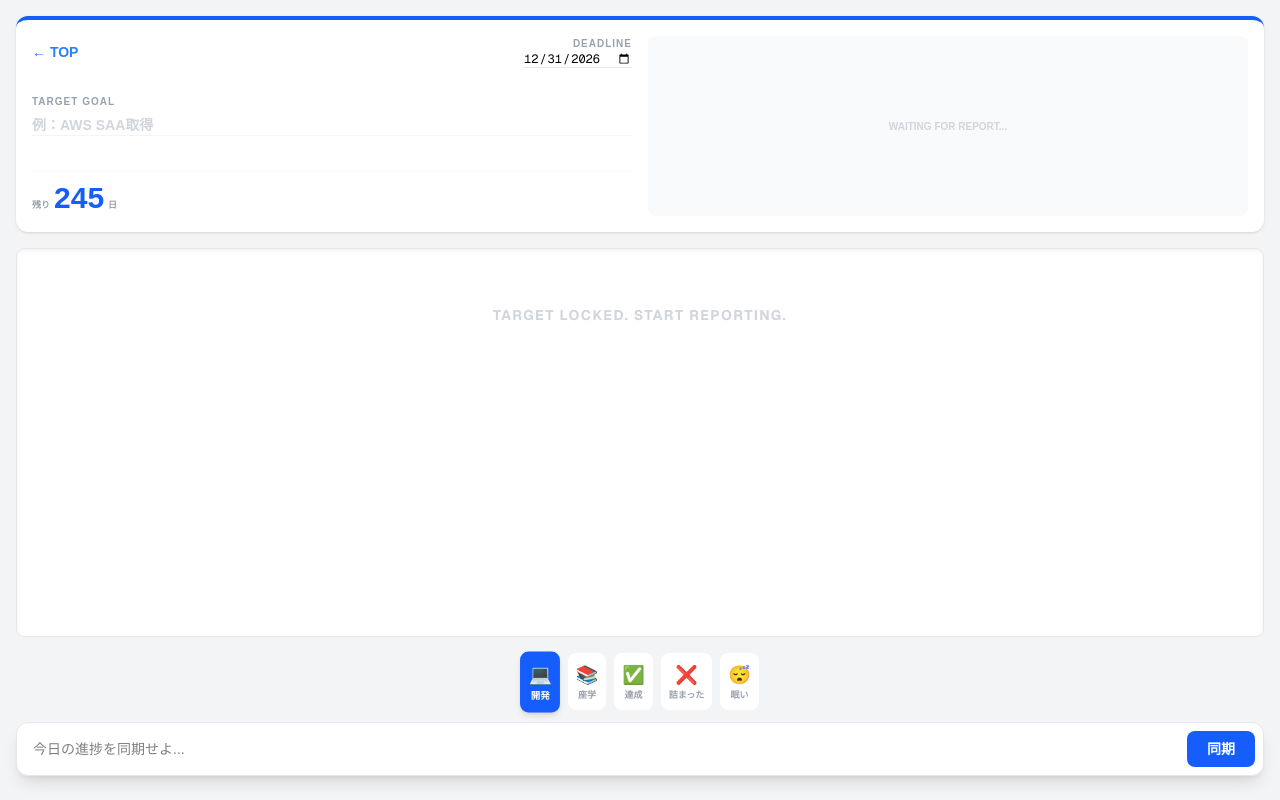
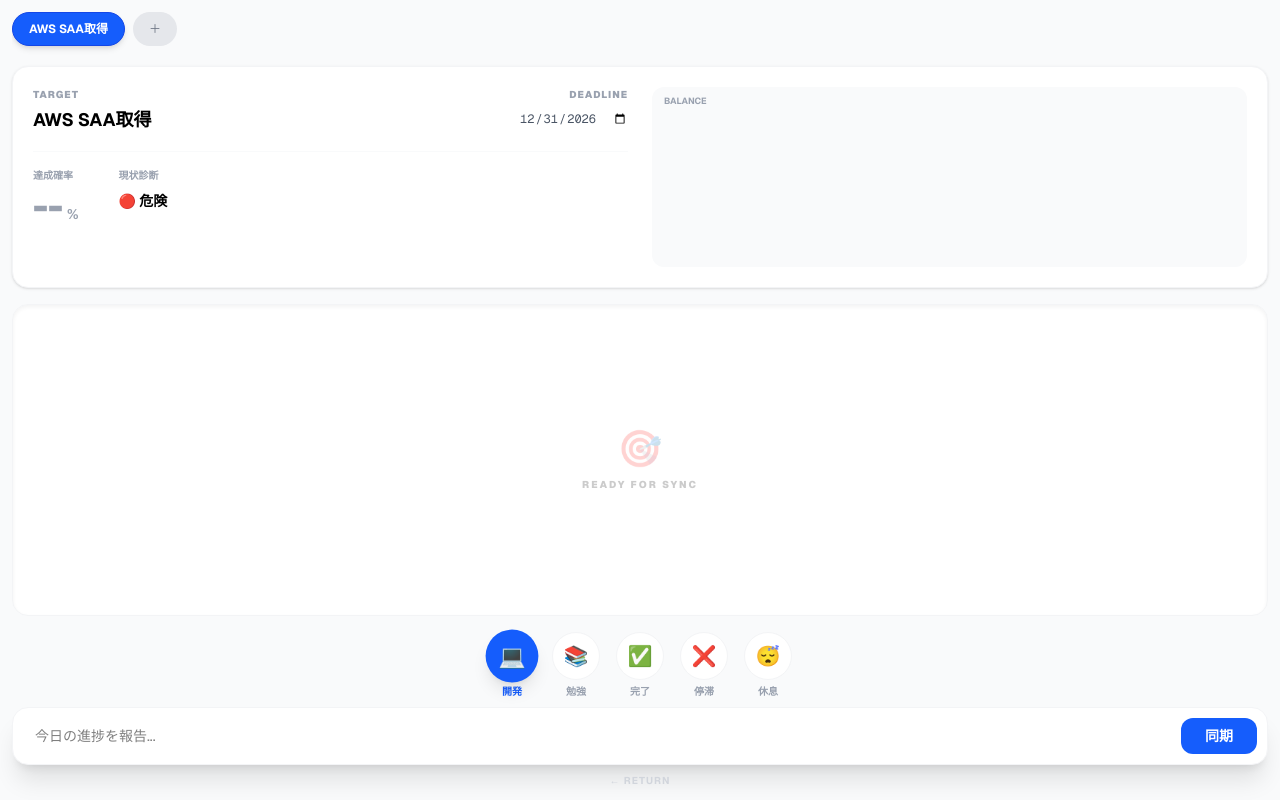
Before and after one commit to ryu39jp-dev/future-self-feedback, a Next.js app: page /chat in a window 1280 px wide. Built offline with nearby package versions, Linux system fonts and the light colour scheme.

Commit message:
目標切り替え機能の追加とバグ修正

```diff
--- a/src/app/chat/page.tsx
+++ b/src/app/chat/page.tsx
@@ -3,82 +3,90 @@
 import { useState, useEffect } from "react";
 import Link from "next/link";
 import ReactMarkdown from 'react-markdown';
-//  LineChart, Line などを追加
 import { Radar, RadarChart, PolarGrid, PolarAngleAxis, ResponsiveContainer, LineChart, Line, XAxis, YAxis, CartesianGrid, Tooltip } from 'recharts';
 
-// 型定義の追加
-type HistoryPoint = {
-  date: string;
-  probability: number;
+// --- 型定義 ---
+type HistoryPoint = { date: string; probability: number };
+type Message = { text: string; tag: string; sender: string };
+type Goal = {
+  id: string;
+  title: string;
+  deadline: string;
+  fixedSubjects: string[];
+  history: HistoryPoint[];
+  messages: Message[];
+  chartData: any[] | null;
+  probability: number | null;
 };
 
 export default function ChatPage() {
+  const [goals, setGoals] = useState<Goal[]>([]);
+  const [activeGoalId, setActiveGoalId] = useState<string | null>(null);
   const [inputText, setInputText] = useState("");
-  const [messages, setMessages] = useState<{ text: string; tag: string; sender: string }[]>([]);
   const [selectedTag, setSelectedTag] = useState("💻");
   const [isTyping, setIsTyping] = useState(false);
 
-  const [targetDateStr, setTargetDateStr] = useState("");
-  const [targetGoal, setTargetGoal] = useState("");
-  const [daysLeft, setDaysLeft] = useState<number | null>(null);
-
-  const [chartData, setChartData] = useState<any[] | null>(null);
-  const [probability, setProbability] = useState<number | null>(null);
-
-  const [fixedSubjects, setFixedSubjects] = useState<string[]>([]);
-
-  const [historyData, setHistoryData] = useState<HistoryPoint[]>([]);
-
   useEffect(() => {
-    const savedDate = localStorage.getItem("myTargetDate");
-    const savedGoal = localStorage.getItem("myTargetGoal");
-    const savedSubjects = localStorage.getItem("myFixedSubjects");
-    //  履歴の復元
-    const savedHistory = localStorage.getItem("myProgressHistory");
-
-    if (savedDate) setTargetDateStr(savedDate);
-    if (savedGoal) setTargetGoal(savedGoal);
-    if (savedSubjects) setFixedSubjects(JSON.parse(savedSubjects));
-    if (savedHistory) setHistoryData(JSON.parse(savedHistory));
-
-    if (!savedDate) setTargetDateStr("2026-12-31");
+    const savedGoals = localStorage.getItem("multi_goal_data");
+    if (savedGoals) {
+      const parsed = JSON.parse(savedGoals);
+      setGoals(parsed);
+      if (parsed.length > 0) setActiveGoalId(parsed[0].id);
+    } else {
+      const initialGoal: Goal = {
+        id: "default",
+        title: localStorage.getItem("myTargetGoal") || "AWS SAA取得",
+        deadline: localStorage.getItem("myTargetDate") || "2026-12-31",
+        fixedSubjects: JSON.parse(localStorage.getItem("myFixedSubjects") || "[]"),
+        history: JSON.parse(localStorage.getItem("myProgressHistory") || "[]"),
+        messages: [],
+        chartData: null,
+        probability: null,
+      };
+      setGoals([initialGoal]);
+      setActiveGoalId(initialGoal.id);
+    }
   }, []);
 
   useEffect(() => {
-    if (!targetDateStr) return;
-    localStorage.setItem("myTargetDate", targetDateStr);
-    localStorage.setItem("myTargetGoal", targetGoal);
+    if (goals.length > 0) localStorage.setItem("multi_goal_data", JSON.stringify(goals));
+  }, [goals]);
 
-    const calculateDays = () => {
-      const today = new Date();
-      today.setHours(0, 0, 0, 0);
-      const target = new Date(targetDateStr);
-      const diffTime = target.getTime() - today.getTime();
-      const diffDays = Math.ceil(diffTime / (1000 * 60 * 60 * 24));
-      setDaysLeft(diffDays);
+  const activeGoal = goals.find(g => g.id === activeGoalId) || null;
+
+  const updateActiveGoal = (updates: Partial<Goal>) => {
+    setGoals(prev => prev.map(g => g.id === activeGoalId ? { ...g, ...updates } : g));
+  };
+
+  const addNewGoal = () => {
+    const newGoal: Goal = {
+      id: Date.now().toString(),
+      title: "新規目標",
+      deadline: "2026-12-31",
+      fixedSubjects: [],
+      history: [],
+      messages: [],
+      chartData: null,
+      probability: null,
     };
-    calculateDays();
-  }, [targetDateStr, targetGoal]);
-
-  const tags = [
-    { icon: "💻", label: "開発" },
-    { icon: "📚", label: "座学" },
-    { icon: "✅", label: "達成" },
-    { icon: "❌", label: "詰まった" },
-    { icon: "😴", label: "眠い" },
-  ];
+    setGoals([...goals, newGoal]);
+    setActiveGoalId(newGoal.id);
+  };
 
   const handleSend = async () => {
-    if (!inputText) return;
-
+    if (!inputText || !activeGoal) return;
     const userMsg = { text: inputText, tag: selectedTag, sender: "me" };
-    const newMessages = [...messages, userMsg];
-    setMessages(newMessages);
+    const newMessages = [...activeGoal.messages, userMsg];
+    updateActiveGoal({ messages: newMessages });
     setInputText("");
     setIsTyping(true);
 
     try {
       const endpoint = "https://sdgfilub3j.execute-api.ap-southeast-2.amazonaws.com/default/future-self-feedback";
+      const today = new Date();
+      today.setHours(0, 0, 0, 0);
+      const diffTime = new Date(activeGoal.deadline).getTime() - today.getTime();
+      const daysLeft = Math.ceil(diffTime / (1000 * 60 * 60 * 24));
 
       const response = await fetch(endpoint, {
         method: "POST",
@@ -87,244 +95,216 @@
           text: inputText,
           tag: selectedTag,
           days_left: daysLeft,
-          target_goal: targetGoal,
-          fixed_subjects: fixedSubjects
+          target_goal: activeGoal.title,
+          fixed_subjects: activeGoal.fixedSubjects
         }),
       });
 
-      if (!response.ok) throw new Error("通信エラー");
-
       const data = await response.json();
       let aiResponseText = data.response;
+      const graphMatch = aiResponseText.match(/<GRAPH_DATA>([\s\S]*?)<\/GRAPH_DATA>/);
 
-      const graphMatch = aiResponseText.match(/<GRAPH_DATA>([\s\S]*?)<\/GRAPH_DATA>/);
+      let nextChartData = activeGoal.chartData;
+      let nextProb = activeGoal.probability;
+      let nextSubjects = activeGoal.fixedSubjects;
+      let nextHistory = [...activeGoal.history];
+
       if (graphMatch) {
-        try {
-          const parsedData = JSON.parse(graphMatch[1]);
-          setChartData(parsedData.nodes);
-          setProbability(parsedData.probability);
+        const parsedData = JSON.parse(graphMatch[1]);
+        nextChartData = parsedData.nodes;
+        nextProb = parsedData.probability;
+        if (nextSubjects.length === 0) nextSubjects = parsedData.nodes.map((n: any) => n.subject);
 
-          if (fixedSubjects.length === 0) {
-            const subjects = parsedData.nodes.map((n: any) => n.subject);
-            setFixedSubjects(subjects);
-            localStorage.setItem("myFixedSubjects", JSON.stringify(subjects));
-          }
-
-          //  履歴の上書き保存ロジック
-          const newProb = parsedData.probability;
-          const todayLabel = new Date().toLocaleDateString('ja-JP');
-
-          setHistoryData((prev) => {
-            const existingIndex = prev.findIndex((item) => item.date === todayLabel);
-            let updated;
-            if (existingIndex !== -1) {
-              updated = [...prev];
-              updated[existingIndex] = { ...updated[existingIndex], probability: newProb };
-            } else {
-              updated = [...prev, { date: todayLabel, probability: newProb }];
-            }
-            localStorage.setItem("myProgressHistory", JSON.stringify(updated));
-            return updated;
-          });
-
-          aiResponseText = aiResponseText.replace(/<GRAPH_DATA>[\s\S]*?<\/GRAPH_DATA>/, "").trim();
-        } catch (e) {
-          console.error("JSONのパースに失敗:", e);
+        const todayLabel = new Date().toLocaleDateString('ja-JP');
+        const existingIndex = nextHistory.findIndex(item => item.date === todayLabel);
+        if (existingIndex !== -1) {
+          nextHistory[existingIndex] = { ...nextHistory[existingIndex], probability: nextProb! };
+        } else {
+          nextHistory.push({ date: todayLabel, probability: nextProb! });
         }
+        aiResponseText = aiResponseText.replace(/<GRAPH_DATA>[\s\S]*?<\/GRAPH_DATA>/, "").trim();
       }
 
-      const aiMsg = { text: aiResponseText, tag: "🤖", sender: "ai" };
-      setMessages([...newMessages, aiMsg]);
-
-    } catch (error) {
-      console.error("Error:", error);
-      const errorMsg = { text: "未来の自分との通信に失敗した。今は自力で耐えろ。", tag: "⚠️", sender: "ai" };
-      setMessages([...newMessages, errorMsg]);
-    } finally {
-      setIsTyping(false);
-    }
+      updateActiveGoal({
+        messages: [...newMessages, { text: aiResponseText, tag: "🤖", sender: "ai" }],
+        chartData: nextChartData,
+        probability: nextProb,
+        fixedSubjects: nextSubjects,
+        history: nextHistory
+      });
+    } catch (e) { console.error(e); } finally { setIsTyping(false); }
   };
 
-  const probColor = probability !== null
-    ? (probability > 70 ? 'text-green-500' : probability > 40 ? 'text-orange-500' : 'text-red-500')
+  if (!activeGoal) return null;
+
+  const probColor = activeGoal.probability !== null
+    ? (activeGoal.probability > 70 ? 'text-green-500' : activeGoal.probability > 40 ? 'text-orange-500' : 'text-red-500')
     : 'text-gray-400';
 
   return (
-    <div className="flex flex-col h-screen bg-gray-100 p-4 text-black">
+    <div className="flex flex-col h-screen bg-gray-50 p-3 text-black font-sans">
 
-      {/* 目標設定エリア */}
-      <div className="bg-white rounded-xl shadow-sm p-4 mb-4 border-t-4 border-blue-600 grid grid-cols-1 md:grid-cols-2 gap-4">
+      {/* 1. 目標切り替えタブ */}
+      <div className="flex gap-2 overflow-x-auto pb-3 mb-2 no-scrollbar">
+        {goals.map((g) => (
+          <button
+            key={g.id}
+            onClick={() => setActiveGoalId(g.id)}
+            className={`flex-shrink-0 px-4 py-2 rounded-full text-xs font-bold transition-all border ${
+              activeGoalId === g.id ? "bg-blue-600 text-white border-blue-700 shadow-md" : "bg-white text-gray-400 border-gray-200"
+            }`}
+          >
+            {g.title}
+          </button>
+        ))}
+        <button onClick={addNewGoal} className="px-4 py-2 bg-gray-200 rounded-full text-xs text-gray-500">＋</button>
+      </div>
 
-        <div className="flex flex-col justify-between">
-          <div className="flex items-center justify-between mb-2">
-            <Link href="/" className="text-blue-500 text-sm font-bold">← TOP</Link>
-            <div className="flex flex-col items-end">
-              <span className="text-[10px] text-gray-400 font-bold uppercase tracking-widest">Deadline</span>
+      {/* 2. ステータスカード & レーダーチャート */}
+      <div className="bg-white rounded-2xl shadow-sm p-5 mb-4 border border-gray-100 grid grid-cols-1 md:grid-cols-2 gap-6">
+        <div className="space-y-4">
+          <div className="flex justify-between items-start">
+            <div className="flex-1 mr-4 text-left">
+              <span className="text-[10px] text-gray-400 font-black uppercase tracking-widest block mb-1">Target</span>
+              <input
+                type="text"
+                value={activeGoal.title}
+                onChange={(e) => updateActiveGoal({ title: e.target.value })}
+                className="text-lg font-bold bg-transparent outline-none border-b border-transparent focus:border-blue-500 w-full"
+              />
+            </div>
+            <div className="text-right">
+              <span className="text-[10px] text-gray-400 font-black uppercase tracking-widest block mb-1">Deadline</span>
               <input
                 type="date"
-                value={targetDateStr}
-                onChange={(e) => setTargetDateStr(e.target.value)}
-                className="text-xs font-mono border-b border-gray-200 focus:outline-none focus:border-blue-500 text-black bg-transparent text-right"
+                value={activeGoal.deadline}
+                onChange={(e) => updateActiveGoal({ deadline: e.target.value })}
+                className="text-xs font-mono text-gray-600 bg-transparent outline-none"
               />
             </div>
           </div>
 
-          <div className="mb-4">
-            <span className="text-[10px] text-gray-400 font-bold uppercase tracking-widest block mb-1">Target Goal</span>
-            <input
-              type="text"
-              value={targetGoal}
-              onChange={(e) => {
-                setTargetGoal(e.target.value);
-                setFixedSubjects([]);
-                // ★目標変更時に履歴もリセット
-                setHistoryData([]);
-                localStorage.removeItem("myFixedSubjects");
-                localStorage.removeItem("myProgressHistory");
-              }}
-              placeholder="例：AWS SAA取得"
-              className="w-full text-sm font-bold border-b border-gray-100 focus:border-blue-500 focus:outline-none bg-transparent placeholder-gray-300"
-            />
-          </div>
-
-          <div className="flex items-center gap-6 border-t border-gray-50 pt-2">
-            <div className="flex items-baseline gap-1">
-              <span className="text-[9px] text-gray-400 font-bold">残り</span>
-              <span className={`text-3xl font-black ${daysLeft !== null && daysLeft < 0 ? 'text-red-500' : 'text-blue-600'}`}>
-                {daysLeft}
-              </span>
-              <span className="text-[9px] text-gray-400 font-bold">日</span>
+          <div className="pt-4 border-t border-gray-50 flex gap-10">
+            <div>
+              <span className="text-[10px] text-gray-400 font-bold block mb-1">達成確率</span>
+              <div className="flex items-baseline gap-1">
+                <span className={`text-4xl font-black ${probColor}`}>{activeGoal.probability ?? "--"}</span>
+                <span className={`text-sm font-bold ${probColor}`}>%</span>
+              </div>
             </div>
-
-            {probability !== null && (
-              <div className="flex items-baseline gap-1 border-l pl-4 border-gray-100">
-                <span className="text-[9px] text-gray-400 font-bold">合格確率</span>
-                <div className="flex items-baseline">
-                  <span className={`text-3xl font-black ${probColor}`}>
-                    {probability}
-                  </span>
-                  <span className={`text-sm font-bold ml-0.5 ${probColor}`}>%</span>
-                </div>
+            <div>
+              <span className="text-[10px] text-gray-400 font-bold block mb-1">現状診断</span>
+              <div className="text-sm font-bold mt-2">
+                {activeGoal.probability && activeGoal.probability > 70 ? "🟢 順調" : activeGoal.probability && activeGoal.probability > 40 ? "🟡 要注意" : "🔴 危険"}
               </div>
-            )}
+            </div>
           </div>
         </div>
 
-        {/* レーダーチャート表示 */}
-        <div className="h-[180px] w-full flex items-center justify-center bg-gray-50 rounded-lg overflow-hidden">
-          {chartData ? (
+        <div className="h-[180px] w-full bg-gray-50 rounded-xl p-2 relative">
+          <span className="absolute top-2 left-3 text-[9px] text-gray-400 font-bold uppercase">Balance</span>
+          {activeGoal.chartData && (
             <ResponsiveContainer width="100%" height="100%">
-              <RadarChart cx="50%" cy="50%" outerRadius="60%" data={chartData}>
+              <RadarChart cx="50%" cy="50%" outerRadius="55%" data={activeGoal.chartData}>
                 <PolarGrid stroke="#e5e7eb" />
-                <PolarAngleAxis dataKey="subject" tick={{ fill: '#9ca3af', fontSize: 8 }} />
-                <Radar
-                  name="Progress"
-                  dataKey="value"
-                  stroke="#2563eb"
-                  fill="#3b82f6"
-                  fillOpacity={0.5}
-                />
+                <PolarAngleAxis dataKey="subject" tick={{ fill: '#6b7280', fontSize: 9, fontWeight: 'bold' }} />
+                <Radar dataKey="value" stroke="#2563eb" fill="#3b82f6" fillOpacity={0.5} />
               </RadarChart>
             </ResponsiveContainer>
-          ) : (
-            <p className="text-[10px] text-gray-300 font-bold uppercase">Waiting for report...</p>
           )}
         </div>
       </div>
 
-      {/* 追加：時系列推移グラフエリア */}
-      {historyData.length > 0 && (
-        <div className="bg-white rounded-xl shadow-sm p-3 mb-4 border border-gray-200 h-[150px]">
-          <span className="text-[9px] text-gray-400 font-bold uppercase tracking-widest block mb-2 text-center">Probability Trend</span>
+      {/* 3. 折れ線グラフ */}
+      {activeGoal.history.length > 0 && (
+        <div className="bg-white rounded-2xl shadow-sm p-4 mb-4 border border-gray-100 h-[140px] relative">
+          <span className="text-[9px] text-gray-400 font-bold uppercase absolute top-3 left-4 tracking-widest">Trend (Probability)</span>
           <ResponsiveContainer width="100%" height="100%">
-            <LineChart data={historyData}>
+            <LineChart data={activeGoal.history} margin={{ top: 20, right: 10, left: -20, bottom: 0 }}>
               <CartesianGrid strokeDasharray="3 3" vertical={false} stroke="#f3f4f6" />
               <XAxis dataKey="date" tick={{fontSize: 7, fill: '#9ca3af'}} />
               <YAxis domain={[0, 100]} tick={{fontSize: 7, fill: '#9ca3af'}} />
-              <Tooltip contentStyle={{fontSize: '10px', borderRadius: '8px'}} />
-              <Line
-                type="monotone"
-                dataKey="probability"
-                stroke="#2563eb"
-                strokeWidth={2}
-                dot={{ r: 3, fill: '#2563eb' }}
-                activeDot={{ r: 5 }}
-              />
+              <Tooltip contentStyle={{ fontSize: '10px', borderRadius: '8px' }} />
+              <Line type="monotone" dataKey="probability" stroke="#2563eb" strokeWidth={3} dot={{ r: 4, fill: '#2563eb' }} activeDot={{ r: 6 }} />
             </LineChart>
           </ResponsiveContainer>
         </div>
       )}
 
-      <div className="flex-1 bg-white rounded-lg shadow-inner mb-4 p-4 overflow-y-auto flex flex-col gap-3 border border-gray-200 text-black font-sans">
-        {/* ...（メッセージ表示部分は変更なしのため省略）... */}
-        {messages.length === 0 ? (
-          <div className="text-center mt-10">
-            <p className="text-gray-300 text-sm font-bold tracking-widest uppercase">Target locked. Start reporting.</p>
+      {/* 4. チャットエリア */}
+      <div className="flex-1 bg-white rounded-2xl shadow-inner mb-4 p-4 overflow-y-auto border border-gray-100 flex flex-col gap-4">
+        {activeGoal.messages.length === 0 ? (
+          <div className="flex flex-col items-center justify-center h-full opacity-20">
+            <div className="text-4xl mb-2">🎯</div>
+            <p className="text-[10px] font-black uppercase tracking-[0.2em]">Ready for Sync</p>
           </div>
         ) : (
-          messages.map((msg, index) => (
+          activeGoal.messages.map((msg, index) => (
             <div key={index} className={`flex flex-col ${msg.sender === "ai" ? "items-start" : "items-end"}`}>
-              <span className="text-[9px] text-gray-400 mb-1 font-bold uppercase tracking-wider">
-                {msg.sender === "ai" ? "🤖 Future Analysis" : msg.tag}
+              <span className="text-[9px] text-gray-400 mb-1 font-bold uppercase tracking-wider px-1">
+                {msg.sender === "ai" ? "🤖 Future Feedback" : msg.tag}
               </span>
-              <div className={`p-3 rounded-2xl max-w-[85%] text-sm shadow-sm ${
-                msg.sender === "ai" ? "bg-gray-800 text-zinc-100 rounded-tl-none prose prose-invert prose-sm" : "bg-blue-600 text-white rounded-tr-none"
+              <div className={`p-4 rounded-2xl max-w-[90%] text-[13px] leading-relaxed shadow-sm ${
+                msg.sender === "ai" ? "bg-zinc-900 text-zinc-100 rounded-tl-none" : "bg-blue-600 text-white rounded-tr-none font-medium"
               }`}>
                 {msg.sender === "ai" ? (
-                  <div className="whitespace-pre-wrap leading-relaxed">
+                  <div className="prose prose-sm prose-invert max-w-none text-left">
                     <ReactMarkdown>{msg.text}</ReactMarkdown>
                   </div>
                 ) : (
-                  <div className="whitespace-pre-wrap font-medium">{msg.text}</div>
+                  msg.text
                 )}
               </div>
             </div>
           ))
         )}
-
-        {isTyping && (
-          <div className="flex flex-col items-start mb-4">
-            <span className="text-[9px] text-gray-400 mb-1 font-bold">🤖 FUTURE ANALYSIS IN PROGRESS...</span>
-            <div className="bg-gray-800 p-3 rounded-2xl rounded-tl-none shadow-sm flex gap-1">
-              <div className="w-1.5 h-1.5 bg-cyan-400 rounded-full animate-pulse"></div>
-              <div className="w-1.5 h-1.5 bg-cyan-400 rounded-full animate-pulse [animation-delay:0.2s]"></div>
-              <div className="w-1.5 h-1.5 bg-cyan-400 rounded-full animate-pulse [animation-delay:0.4s]"></div>
-            </div>
-          </div>
-        )}
+        {isTyping && <div className="text-blue-500 text-[10px] font-bold animate-pulse ml-2 tracking-widest">ANALYZING...</div>}
       </div>
 
-      <div className="flex gap-2 mb-3 justify-center">
-        {tags.map((t) => (
-          <button
-            key={t.icon}
-            onClick={() => setSelectedTag(t.icon)}
-            className={`flex flex-col items-center p-2 rounded-lg transition-all ${
-              selectedTag === t.icon ? "bg-blue-600 text-white scale-105 shadow-md" : "bg-white text-gray-400 hover:bg-gray-100"
-            }`}
-          >
-            <span className="text-lg">{t.icon}</span>
-            <span className="text-[9px] font-bold">{t.label}</span>
-          </button>
-        ))}
+      {/* 入力セクション */}
+      <div className="space-y-3">
+        {/* アイコン選択セクション */}
+   <div className="flex gap-4 justify-center mb-2">
+     {[
+       { icon: "💻", label: "開発" },
+       { icon: "📚", label: "勉強" },
+       { icon: "✅", label: "完了" },
+       { icon: "❌", label: "停滞" },
+       { icon: "😴", label: "休息" }
+     ].map((item) => (
+       <button
+         key={item.label}
+         onClick={() => setSelectedTag(item.icon)}
+         className="flex flex-col items-center gap-1 group"
+
+    >    <div className={`w-12 h-12 flex items-center justify-center rounded-full transition-all ${
+           selectedTag === item.icon
+             ? "bg-blue-600 text-white scale-110 shadow-lg"
+             : "bg-white text-gray-400 border border-gray-100 group-hover:border-blue-200"
+         }`}>
+           <span className="text-xl">{item.icon}</span>
+          </div>
+          <span className={`text-[10px] font-bold ${
+            selectedTag === item.icon ? "text-blue-600" : "text-gray-400"
+          }`}>
+            {item.label}
+          </span>
+        </button>
+      ))}
+     </div>
+        <div className="flex gap-2 bg-white p-2.5 rounded-2xl shadow-xl border border-gray-100">
+          <input
+            type="text"
+            value={inputText}
+            onChange={(e) => setInputText(e.target.value)}
+            onKeyDown={(e) => e.key === 'Enter' && handleSend()}
+            placeholder="今日の進捗を報告..."
+            className="flex-1 px-3 text-sm focus:outline-none bg-transparent"
+          />
+          <button onClick={handleSend} className="bg-blue-600 text-white px-6 py-2 rounded-xl text-sm font-bold active:scale-95 transition">同期</button>
+        </div>
       </div>
-
-      <div className="flex gap-2 bg-white p-2 rounded-xl shadow-lg border border-gray-200 mb-2">
-        <input
-          type="text"
-          value={inputText}
-          onChange={(e) => setInputText(e.target.value)}
-          onKeyDown={(e) => e.key === 'Enter' && handleSend()}
-          placeholder="今日の進捗を同期せよ..."
-          className="flex-1 p-2 text-sm focus:outline-none text-black bg-transparent"
-        />
-        <button
-          onClick={handleSend}
-          className="bg-blue-600 text-white px-5 py-2 rounded-lg text-sm font-bold active:scale-95 transition"
-        >
-          同期
-        </button>
-      </div>
+      <Link href="/" className="mt-2 text-[10px] font-bold text-gray-300 hover:text-blue-500 transition uppercase tracking-widest text-center">← Return</Link>
     </div>
   );
 }
```
